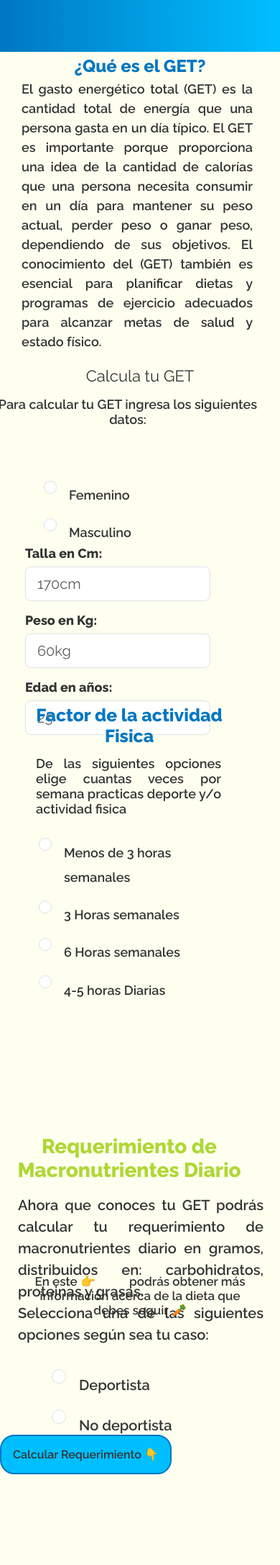
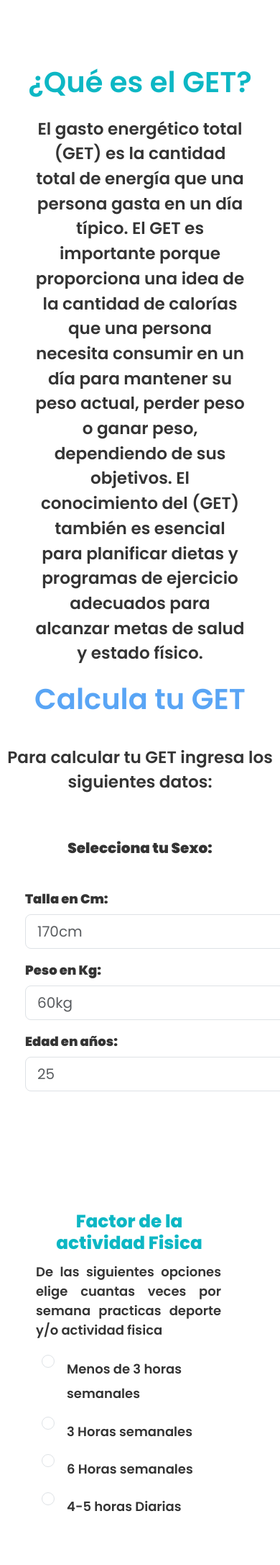
Before and after one commit to Azula93/BodyScanLogin, a PHP site: page /view/PHPpages/valNut.php in a window 390 px wide. Shown: the top 2174 px of the page at 72% size. Run offline with PHP 8.4, Linux system fonts and the light colour scheme; the visitor is signed in with stand-in values (Sample User, id 1).

Commit message:
cambios css

```diff
--- a/JS/imc.js
+++ b/JS/imc.js
@@ -1,4 +1,3 @@
-
 
 // funcion para limitar la cantidad de numeros ingresados en los inputs
 function limitarNumero(input, maxLength) {
--- a/css/style.css
+++ b/css/style.css
@@ -1,25 +1,25 @@
 @charset "UTF-8";
-@import url("https://fonts.googleapis.com/css2?family=Raleway:ital,wght@0,400;0,600;0,700;0,800;1,400;1,600;1,700;1,800&display=swap");
+@import url("https://fonts.googleapis.com/css2?family=Poppins:ital,wght@0,100;0,200;0,300;0,400;0,500;0,600;0,700;0,800;0,900;1,100;1,200;1,300;1,400;1,500;1,600;1,700;1,800;1,900&display=swap");
 .navbar-custom {
-  background: linear-gradient(to right, #0077C2, #00BFFF);
+  background: #FFFFFF;
 }
 
 .nav-link {
   color: #333333 !important;
 }
 .nav-link:hover {
-  color: #FFFFF0 !important;
+  color: #0db7c4 !important;
 }
 
 @media (max-width: 991px) {
   .sidebar {
-    background-color: rgba(0, 119, 194, 0.9);
+    background-color: rgba(13, 183, 196, 0.9);
     backdrop-filter: blur(10px);
   }
 }
 .titlePrincipal {
   font-size: 44px;
-  color: #0077C2;
+  color: #0db7c4;
   font-weight: 800;
 }
 
@@ -400,17 +392,17 @@
   padding: 1.25rem;
   float: right;
   font-size: 13px;
-  color: #0077C2;
+  color: #0db7c4;
 }
 
 a {
   text-decoration: none;
   font-size: 17px;
   font-weight: 600;
-  color: #FFFFF0 !important;
+  color: #FFFFFF !important;
 }
 a:hover {
-  color: #0077C2 !important;
+  color: #0db7c4 !important;
 }
 
 p {
@@ -492,7 +484,7 @@
 .card-button {
   background: #00BFFF; /* color de fondo */
   color: #333333 !important; /* color de fuente */
-  border: 2px solid #0077C2; /* tamaño y color de borde */
+  border: 2px solid #0db7c4; /* tamaño y color de borde */
   padding: 8px 12px;
   border-radius: 20px; /* redondear bordes */
   position: relative;
@@ -503,11 +495,11 @@
   font-weight: 600;
 }
 .card-button:hover {
-  color: #FFFFF0 !important; /* color de fuente hover */
+  color: #FFFFFF !important; /* color de fuente hover */
 }
 .card-button::after {
   content: "";
-  background: #0077C2; /* color de fondo hover */
+  background: #0db7c4; /* color de fondo hover */
   position: absolute;
   z-index: -1;
   padding: 16px 20px;
@@ -554,6 +546,18 @@
     text-align: center;
   }
 }
+.get-section-definicion-titulo {
+  font-size: 40px;
+  font-weight: 600;
+  color: #0db7c4;
+}
+
+.subtitle-get-h2 {
+  font-size: 40px;
+  color: #59a5f5;
+  font-weight: 600;
+}
+
 body {
   max-width: 100%;
   overflow-x: hidden;
@@ -598,31 +602,9 @@
     left: -4px;
     font-size: 18px;
   }
-  .GetRadioBtn {
-    display: flex;
-    flex-direction: column;
-    position: relative;
-    bottom: 16.5rem;
-    left: -634px;
-    font-size: 18px;
-  }
-  .get-section-definicion-titulo {
-    padding: 2.625rem;
-    font-weight: 800;
-    position: relative;
-    bottom: 2.25rem;
-    display: flex;
-    font-size: 24px;
-    justify-content: center;
-    color: #0077C2;
-  }
   .subtitle-get {
     position: relative;
     bottom: 122px;
-  }
-  .subtitle-get-h2 {
-    font-size: 22px;
-    text-align: center;
   }
   .subtitle-get-parrafo {
     position: relative;
@@ -640,7 +622,7 @@
   .inputsGet {
     display: flex;
     flex-direction: column;
-    top: -17.125rem;
+    top: -25.125rem;
     position: relative;
     left: -660px;
     font-size: 18px;
@@ -651,7 +633,7 @@
     position: relative;
     top: 0.75rem;
     justify-content: center;
-    color: #0077C2;
+    color: #0db7c4;
     left: -15px;
     text-align: center;
   }
@@ -696,7 +678,7 @@
     display: flex;
     flex-direction: column;
     position: relative;
-    top: -21.5rem;
+    top: -16.5rem;
     left: -637px;
     font-size: 18px;
   }
@@ -712,11 +694,6 @@
     text-align: justify;
     right: 16px;
     font-size: 18px;
-  }
-  .factorActividad-btns {
-    position: relative;
-    left: -14px;
-    padding: 10px;
   }
   .resultadoGet-section {
     bottom: 1280px;
@@ -728,25 +705,16 @@
     margin: 0.5rem;
   }
   .Macro-Title {
-    display: flex;
     font-weight: 800;
     position: relative;
-    top: -19.25rem;
-    justify-content: center;
-    color: #add833;
-    left: -15px;
-    text-align: center;
-    font-size: 28px;
+    top: -24.25rem;
+    color: #0db7c4;
   }
   .Macro-parrafo {
-    display: flex;
-    text-align: justify;
-    line-height: 1.5em;
-    position: relative;
-    top: -324px;
+    position: relative;
+    top: -395px;
     padding: 24px;
     font-size: 20px;
-    left: 1px;
   }
   .DeporteRadioBtn {
     display: flex;
@@ -787,15 +755,6 @@
     top: 0.5rem;
     text-align: justify;
   }
-  .dieta-section {
-    display: flex;
-    text-align: justify;
-    padding: 1.5rem;
-    margin: 1.5rem;
-    top: -434px;
-    position: relative;
-    margin-bottom: -444px;
-  }
 }
 @media (min-width: 768px) {
   .get-section {
@@ -2121,10 +2024,10 @@
 }
 
 body {
-  background: #FFFFF0;
+  background: #FFFFFF;
   background-size: cover;
   background-repeat: no-repeat;
-  font-family: "Raleway", sans-serif;
+  font-family: "Poppins", sans-serif;
   display: flex;
   flex-direction: column;
   min-height: 100vh;
--- a/view/PHPpages/medidas.php
+++ b/view/PHPpages/medidas.php
@@ -114,7 +114,6 @@
                 <i class="bi bi-arrow-up-circle-fill"></i>
             </a>
         </section>
-
     </section>
 </main>
 <!-- FIN Indices antropometricos -->
--- a/view/PHPpages/valNut.php
+++ b/view/PHPpages/valNut.php
@@ -1,37 +1,32 @@
 <?php
     // con este codigo se enlazan los datos de las paginas mencionadas 👇
     require_once("c://wamp64/www/login/view/head/header.php");
-
 ?>
-
      <main>
-
-      <section class="get-section">
-
+      <section class="get-section pb-4">
         <section class="get-section-definicion">
-          <h1 class="get-section-definicion-titulo">¿Qué es el GET?</h1>
-            <p class="get-section-definicion-parrafo"> El gasto energético total (GET) es la cantidad total de energía que una persona gasta en un día típico.
+          <h1 class="get-section-definicion-titulo text-center pt-3 pb-3">¿Qué es el GET?</h1>
+            <p class="text-justify text-center ms-5 me-5 lh-base fs-3 pb-5"> El gasto energético total (GET) es la cantidad total de energía que una persona gasta en un día típico.
             El GET es importante porque proporciona una idea de la cantidad de calorías que una persona necesita consumir
              en un día para mantener su peso actual, perder peso o ganar peso, dependiendo de sus objetivos.
              El conocimiento del (GET) también es esencial para planificar dietas y programas de ejercicio adecuados para alcanzar metas de salud y estado  físico.</p>
         </section>
 
         <section class="subtitle-get">
-          <h2 class="subtitle-get-h2">Calcula tu GET</h2>
-          <p class="subtitle-get-parrafo">Para calcular tu GET ingresa los siguientes datos:</p>
+          <h2 class="subtitle-get-h2 text-center mt-5 pt-5 pb-3">Calcula tu GET</h2>
+          <p class="fs-3 text-justify pb-5 pt-3">Para calcular tu GET ingresa los siguientes datos:</p>
         </section>
 
         <section class="infoGet">
-
           <section class="GetRadioBtn">
             <div class="GetRadioBtn-1">
               <p class="infoGet-texto"> <b> Selecciona tu Sexo:</b></p>
-                <div class="form-check ">
+                <div class="form-check fs-2">
                     <input class="form-check-input" type="radio" name="genero" value="mujer">
                     <label class="Rbtn form-check-label"> Femenino </label>
                 </div>
 
-                 <div class="form-check">
+                 <div class="form-check fs-2 pb-3 pt-2">
                     <input class="form-check-input" type="radio" name="genero" value="hombre">
                     <label class="Rbtn form-check-label"> Masculino</label>
                  </div>
@@ -111,12 +106,11 @@
 
        <section class="Macro-info">
           <section >
-            <h2 class="Macro-Title">Requerimiento de Macronutrientes Diario </h2>
+            <h2 class="Macro-Title text-center pt-3 pb-3">Requerimiento de Macronutrientes Diario </h2>
           </section>
 
-            <p class="Macro-parrafo"> Ahora que conoces tu GET podrás calcular tu requerimiento de macronutrientes diario en gramos, distribuidos en:
-              carbohidratos, proteinas y grasas. <br>
-              Selecciona una de las siguientes opciones según sea tu caso:
+            <p class="Macro-parrafo lh-base"> Ahora que conoces tu GET podrás calcular tu requerimiento de macronutrientes diario en gramos, distribuidos en:
+              carbohidratos, proteinas y grasas. Selecciona una de las siguientes opciones según sea tu caso:
             </p>
 
           <section class="DeporteRadioBtn">
@@ -149,7 +143,7 @@
 
 
        <section class="dieta-section">
-          <p class="dieta-section-parrafo">En este 👉 <a class="dieta-section-link" href="/Pages/blog.html">LINK</a> podrás obtener más información acerca de la dieta que debes seguir 🥕 </p>
+          <p class="dieta-section-parrafo">En este 👉 <a class="fs-3 text-primary" href="/Pages/blog.html">LINK</a> podrás obtener más información acerca de la dieta que debes seguir 🥕 </p>
         </section>
       </section>
       </section>
--- a/view/head/footer.php
+++ b/view/head/footer.php
@@ -8,7 +8,7 @@
  inicie en una pag y finalice en otra -->
 </div>
      <!-- Incio FOOTER -->
-     <footer class=" bg-dark pt-5 pb-4 text-center">
+     <footer class="fixed-bottom bg-dark pt-5 pb-4 text-center">
       <div class="container-fluid text-center text-md-start justify-content-lg-between ">
         <div class="row text-center text-md-start">
           <div class="col-md-3 col-lg-3 col-xl-3 mx-auto mt-3">
--- a/view/head/header.php
+++ b/view/head/header.php
@@ -3,19 +3,19 @@
     require_once("c:/wamp64/www/login/view/head/head.php");
 
 ?>
-   <!-- este codigo php sirve para hacer el cambio del navbar segun el usuario es decir esta primera vista es para usuarios que
-            NO estan logueados, pueden ver el boton de iniciar sesion y registrarse -->
-            <?php if(empty($_SESSION['usuario'])) : ?>
+   <!-- este codigo php sirve para hacer el cambio del navbar segun el usuario es decir esta primera vista es para usuarios que NO estan logueados, pueden ver el boton de iniciar sesion y registrarse -->
+    <?php if(empty($_SESSION['usuario'])) : ?>
 
-<!-- Navbar -->
+<!-- Navbar PARA USUARIOS NO LOGUEADOS-->
 <nav class="navbar-expand-lg  bg-trasnparent navbar-custom">
   <div class="container p-4">
   <!-- LOGO -->
-   <!-- <a class="navbar-brand fs-4 nav-link linkInicio" href="/login/index.php">Body Scan</a> -->
+   <a class="navbar-brand fs-4 nav-link linkInicio" href="/login/index.php">Body Scan</a>
     <!-- TOGGLE Btn -->
-    <button class="navbar-toggler shadow-none border-0" type="button" data-bs-toggle="offcanvas" data-bs-target="#offcanvasNavbar" aria-controls="offcanvasNavbar" aria-label="Toggle navigation">
+      <button class="navbar-toggler shadow-none border-0" type="button" data-bs-toggle="offcanvas" data-bs-target="#offcanvasNavbar" aria-controls="offcanvasNavbar" aria-label="Toggle navigation">
       <span class="navbar-toggler-icon"></span>
-    </button>
+      </button>
+
    <!-- SideBar -->
     <div class="sidebar offcanvas offcanvas-end" tabindex="-1" id="offcanvasNavbar" aria-labelledby="offcanvasNavbarLabel">
       <!-- Sidebar Header -->
@@ -52,8 +52,11 @@
           </div>
         </ul>
       </div>
+    </div>
+
+      <!-- Navbar PARA USUARIOS LOGUEADOS-->
             <?php else : ?>
-    <!-- Navbar -->
+
   <nav class="navbar-expand-lg  bg-trasnparent navbar-custom">
     <div class="container p-4">
       <!-- LOGO -->
@@ -62,6 +65,7 @@
       <button class="navbar-toggler shadow-none border-0" type="button" data-bs-toggle="offcanvas" data-bs-target="#offcanvasNavbar" aria-controls="offcanvasNavbar" aria-label="Toggle navigation">
         <span class="navbar-toggler-icon"></span>
       </button>
+
         <!-- SideBar -->
       <div class="sidebar offcanvas offcanvas-end" tabindex="-1" id="offcanvasNavbar" aria-labelledby="offcanvasNavbarLabel">
           <!-- Sidebar Header -->
--- a/view/home/signup.php
+++ b/view/home/signup.php
@@ -17,10 +17,10 @@
             </a>
         </div>
         <!-- TITULO -->
-        <div class="text-center fs-4 p-3">Crea una cuenta en BodyScan</div>
+        <div class="text-center fs-3 p-3">Crea una cuenta en BodyScan</div>
 
         <!-- FORMULARIO -->
-        <section class="fs-3 container border border-primary rounded p-3 col-12 col-md-6 mb-3">
+        <section class="fs-3 container border border-primary rounded p-3 col-12 col-md-6 mb-2">
             <div class="row justify-content-center">
                 <div class="col-sm-10 col-md-10">
                     <form action="store.php" method="POST" class="" autocomplete ="off" >
```
Also changed, not shown: other parts of css/style.css (+99 -163 lines), JS/icc.js (+5 -33 lines), index.php (+3 -8 lines), view/PHPpages/404.php (+14 -8 lines), view/PHPpages/vo2max.php (+5 -15 lines), assets/LogoBodyIndex.png (added), assets/bannerMod.png (added), css/style.min.css, 1 other file.
